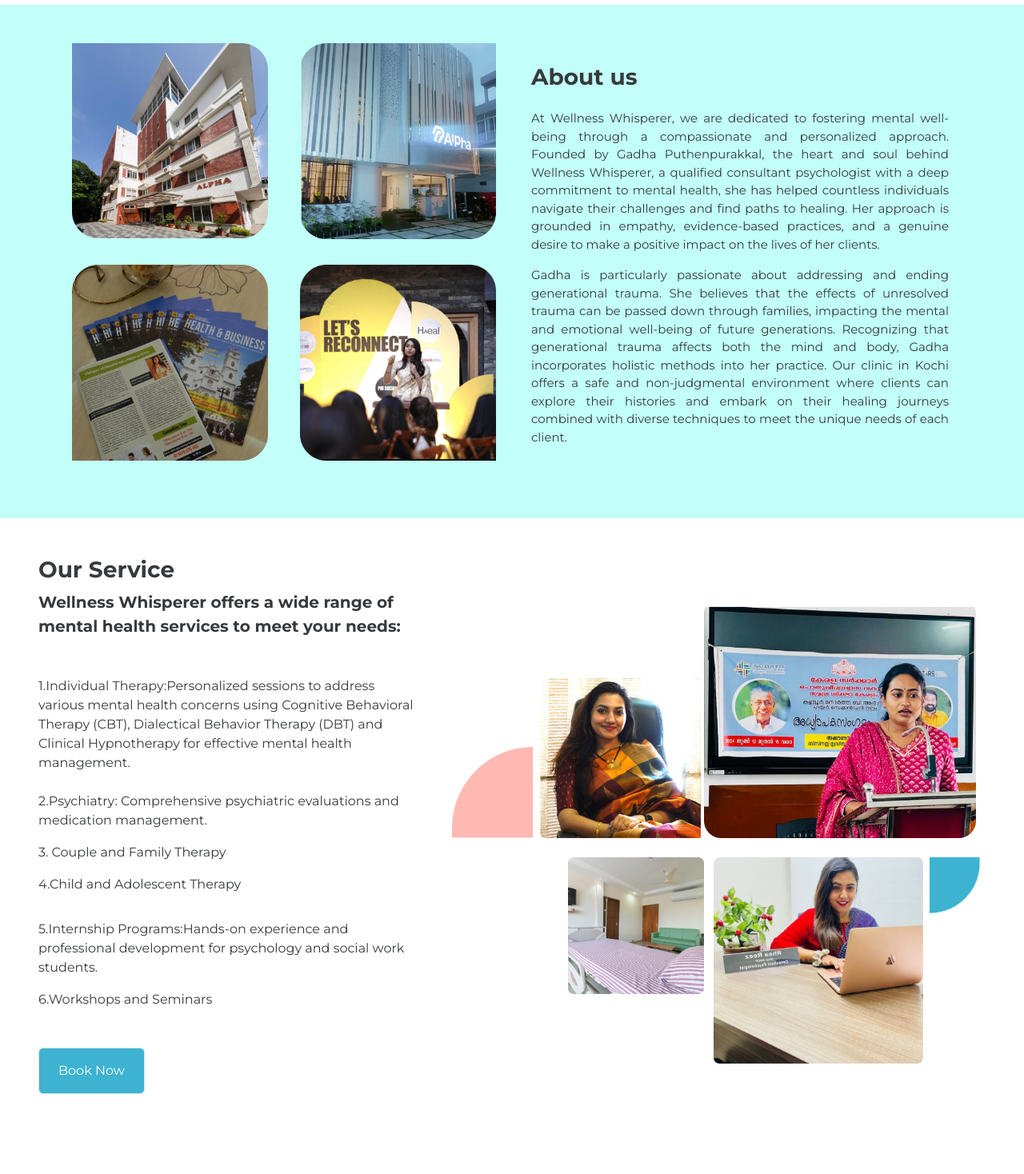
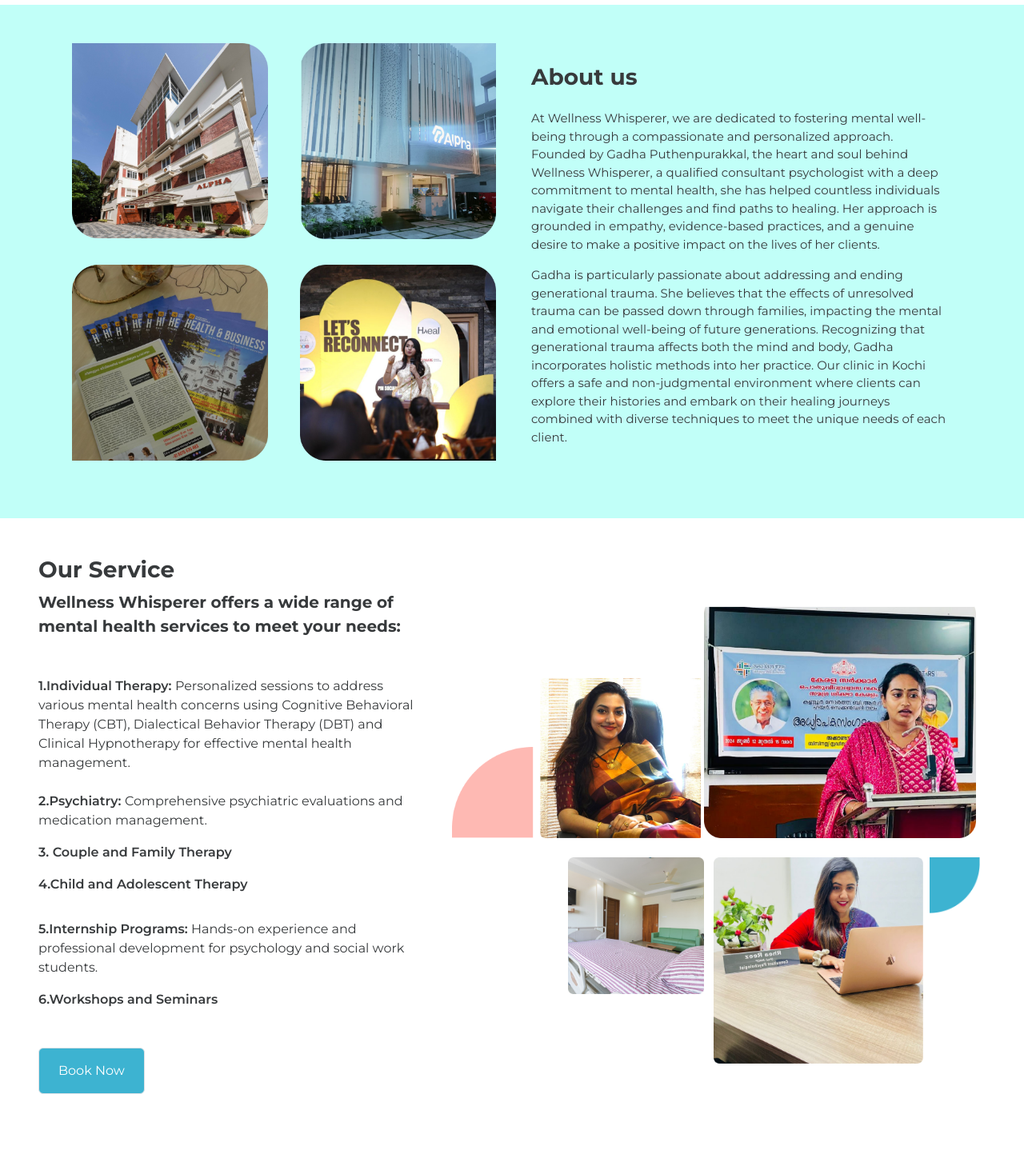
Before and after one commit to QINCORELABS/wellness, a React (Vite) app: page / in a window 1280 px wide. Shown: the part 840-2308 px from the top of the page at 80% size. Built offline with nearby package versions, Linux system fonts and the light colour scheme.

Commit message:
wellness v.1

```diff
--- a/src/components/About.jsx
+++ b/src/components/About.jsx
@@ -32,9 +32,9 @@ function About() {
                         <div className="col-lg-6 d-flex justify-content-center align-items-center p-lg-4">
                             <div className='p- '>
                                 <h3 className='fw-bold mb-4'>About us</h3>
-                                <p style={{textAlign:"justify",fontSize:"15px"}} className='text-justify'>At Wellness Whisperer, we are dedicated to fostering mental well-being through a compassionate and personalized approach. Founded by Gadha Puthenpurakkal, the heart and soul behind Wellness Whisperer, a qualified consultant psychologist with a deep commitment to mental health, she has helped countless individuals navigate their challenges and find paths to healing. Her approach is grounded in empathy, evidence-based practices, and a genuine desire to make a positive impact on the lives of her clients.</p>
+                                <p style={{fontSize:"15px"}} className=''>At Wellness Whisperer, we are dedicated to fostering mental well-being through a compassionate and personalized approach. Founded by Gadha Puthenpurakkal, the heart and soul behind Wellness Whisperer, a qualified consultant psychologist with a deep commitment to mental health, she has helped countless individuals navigate their challenges and find paths to healing. Her approach is grounded in empathy, evidence-based practices, and a genuine desire to make a positive impact on the lives of her clients.</p>
 
-                                <p style={{textAlign:"justify",fontSize:"15px"}} className='text-justify'>Gadha is particularly passionate about addressing and ending generational trauma. She believes that the effects of unresolved trauma can be passed down through families, impacting the mental and emotional well-being of future generations. Recognizing that generational trauma affects both the mind and body, Gadha incorporates holistic methods into her practice.
+                                <p style={{fontSize:"15px"}} className='about'>Gadha is particularly passionate about addressing and ending generational trauma. She believes that the effects of unresolved trauma can be passed down through families, impacting the mental and emotional well-being of future generations. Recognizing that generational trauma affects both the mind and body, Gadha incorporates holistic methods into her practice.
                                 Our clinic in Kochi offers a safe and non-judgmental environment where clients can explore their histories and embark on their healing journeys combined with diverse techniques to meet the unique needs of each client.</p>
 
 
--- a/src/components/Intro.jsx
+++ b/src/components/Intro.jsx
@@ -15,18 +15,10 @@ function Intro() {
               <h1 style={{color:"#79B142",fontSize:"55px"}} className='fw-semibold'>Empowering</h1>
               <h1 style={{color:"#007BCD",fontSize:"55px"}} className='fw-semibold'>Minds,</h1>
               <h1 style={{color:"#79B142",fontSize:"55px"}} className='fw-semibold'>Transforming Lives</h1>
-             <div> <a href='#book'><button style={{backgroundColor:"#3DB3D1",color:"#fff"}} className='btn border rounded mt-4 p-3 ps-4 pe-4'>Book Now </button></a></div>
+             <div> <a href='#book'><button style={{backgroundColor:"#3DB3D1",color:"#fff"}} className='btn border rounded mt-2 p-3 ps-4 pe-4'>Book Now </button></a></div>
             </div>
        </div>
-          {/* <div className="col-lg-6 d-flex justify-content-center align-items-center p-3">
 
-             <div style={{background:"#E4F0EE",width:"500px",height:"500px"}} className='rounded-circle d-flex justify-content-center align-items-center p-3'>
-              <div style={{background:"linear-gradient(180deg, rgba(61,179,209,1) 0%, rgba(70,123,18,1) 100%)",height:"90%",width:"90%"}} className='rounded-circle d-flex flex-column align-items-center p-3 pb-0 mt-0 overflow-hidden'>
-                     <img height={"95%"} className='mt-4' src={intropic} alt="" />
-              </div>
-
-               </div>
-          </div> */}
           <div style={{height:"100%"}} className="col-lg-6">
 <div style={{width:"100%",height:"100%",position:"relative"}}>
               {/* doc1 */}
@@ -35,9 +27,7 @@ function Intro() {
                   <img src={doc1} className='img-fluid' alt="" />
 
                   <h6 style={{backgroundColor:"#79B142"}} className='docName p-2 text-light  docHead'>Gadha Puthenpurakkal</h6>
-                  {/* <div className='docName p-1 d-flex flex-column justify-content-center align-items-center' style={{backgroundColor:"#79B142"}}>
-                   <h6 className='text-light ms-1 mt-1 docHead'>Gadha Puthenpurakkal</h6>
-                  </div> */}
+
                 </div>
             </div>
               {/* doc2 */}
@@ -46,9 +36,7 @@ function Intro() {
                   <img src={doc2} className='img-fluid' alt="" />
 
                   <h6 style={{backgroundColor:"#F4F4F4"}} className='docName2 p-2 ms-1 mt-1 docHead'>Tehmina Asif</h6>
-                  {/* <div className='docName2 p-1 d-flex flex-column justify-content-center align-items-center' style={{backgroundColor:"#F4F4F4"}}>
-                   <h6 className='t ms-1 mt-1 docHead'>Tehmina Asif</h6>
-                  </div> */}
+
                 </div>
               </div>
               {/* doc3 */}
@@ -57,9 +45,7 @@ function Intro() {
                   <img src={doc3} className='img-fluid' alt="" />
                   <h6  style={{backgroundColor:"#00BCD5"}} className='docName3 p-2 text-light p- me-1 mt-1 docHead'>Rhea Reez</h6>
 
-                  {/* <div className='docName3 p-1 d-flex flex-column justify-content-center align-items-center' style={{backgroundColor:"#00BCD5"}}>
-                   <h6 className='text-light p- me-1 mt-1 docHead'>Rhea Reez</h6>
-                  </div> */}
+
                 </div>
              </div>
               {/* doc4 */}
@@ -67,9 +53,7 @@ function Intro() {
                 <div className='img-box1'  style={{position:"relative"}}>
                   <img src={doc4} className='img-fluid' alt="" />
                   <h6 style={{backgroundColor:"#C1FFF8"}} className='docName4 p-2 me-1 mt-1 docHead'>Ashbin Philip</h6>
-                  {/* <div className='docName4 p- d-flex flex-column justify-content-center align-items-center' style={{backgroundColor:"#C1FFF8"}}>
-                   <h6 className=' me-1 mt-1 docHead'>Ashbin Philip</h6>
-                  </div> */}
+
                 </div>
              </div>
 </div>
--- a/src/components/Query.jsx
+++ b/src/components/Query.jsx
@@ -16,7 +16,7 @@ const data = {
   user_id: public_id,
   template_params: {
     from_subject:formData.subject,
-    to_name:"Dr",
+    to_name:"Team",
     from_name:formData.name,
     from_email:formData.email,
     message:formData.msg
--- a/src/components/Services.jsx
+++ b/src/components/Services.jsx
@@ -29,19 +29,19 @@ function Services() {
                    </div>
                 <div className='mb-2 '>
 
-                    <p >1.Individual Therapy:Personalized sessions to address various mental health concerns using Cognitive Behavioral Therapy (CBT), Dialectical Behavior Therapy (DBT) and Clinical Hypnotherapy for effective mental health management.</p>
+                    <p ><span className='fw-semibold'>1.Individual Therapy: </span>Personalized sessions to address various mental health concerns using Cognitive Behavioral Therapy (CBT), Dialectical Behavior Therapy (DBT) and Clinical Hypnotherapy for effective mental health management.</p>
                 </div>
                 <div className='mb-2'>
 
-                    <p>2.Psychiatry: Comprehensive psychiatric evaluations and medication management.</p>
-                  <p>3. Couple and Family Therapy</p>
-                  <p>4.Child and Adolescent Therapy</p>
+                    <p><span className='fw-semibold'>2.Psychiatry: </span>Comprehensive psychiatric evaluations and medication management.</p>
+                  <p className='fw-semibold'>3. Couple and Family Therapy</p>
+                  <p className='fw-semibold'>4.Child and Adolescent Therapy</p>
                 </div>
                 <div className='mb-2'>
                     <h6 className='fw-bold'></h6>
-                    <p>5.Internship Programs:Hands-on experience and professional development
+                    <p><sapn className='fw-semibold'>5.Internship Programs: </sapn>Hands-on experience and professional development
                     for psychology and social work students.</p>
-                      <p>6.Workshops and Seminars</p>
+                      <p className='fw-semibold'>6.Workshops and Seminars</p>
                 </div>
                 <div> <a href='#book'><button style={{backgroundColor:"#3DB3D1",color:"#fff"}} className='btn border rounded mt-4 p-3 ps-4 pe-4'>Book Now </button></a></div>
                 </div>
--- a/src/index.css
+++ b/src/index.css
@@ -110,6 +110,9 @@ left: 32%;
   width: 190px;
   height: 190px;
 }
+.about{
+  text-align: left;
+}
 @media only screen and (max-width:985px) {
 body{
   margin: 0;
@@ -119,12 +122,12 @@ body{
    height: 100vh;
   }
   .docbox1{
-    top: -8%;
-    right: 0%;
+    top: -7%;
+    right: 3%;
   }
   .docbox2{
 
-    top: 21%;
+    top: 19%;
     left: 57%;
 
   }
@@ -133,7 +136,7 @@ body{
    left: 11%;
   }
   .docbox4{
-    top:32%;
+    top:29%;
   left: 10%;
   margin-bottom: 10px;
   }
```
Also changed, not shown: 1 other file (tests, documents, lock files or other folders).
